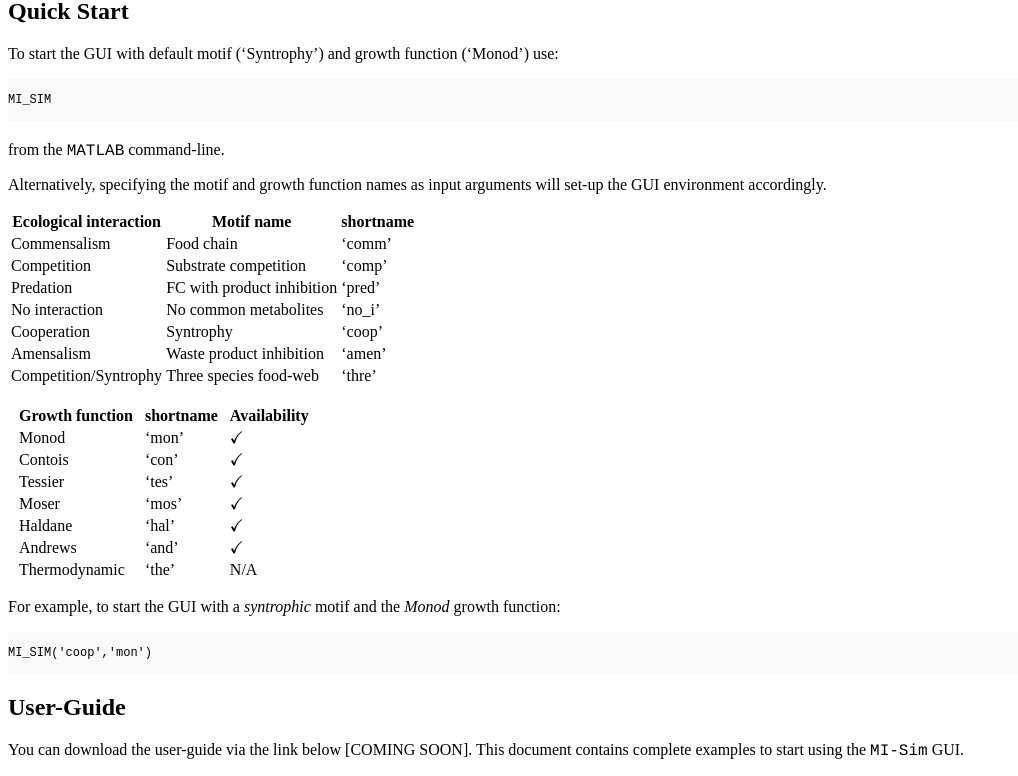
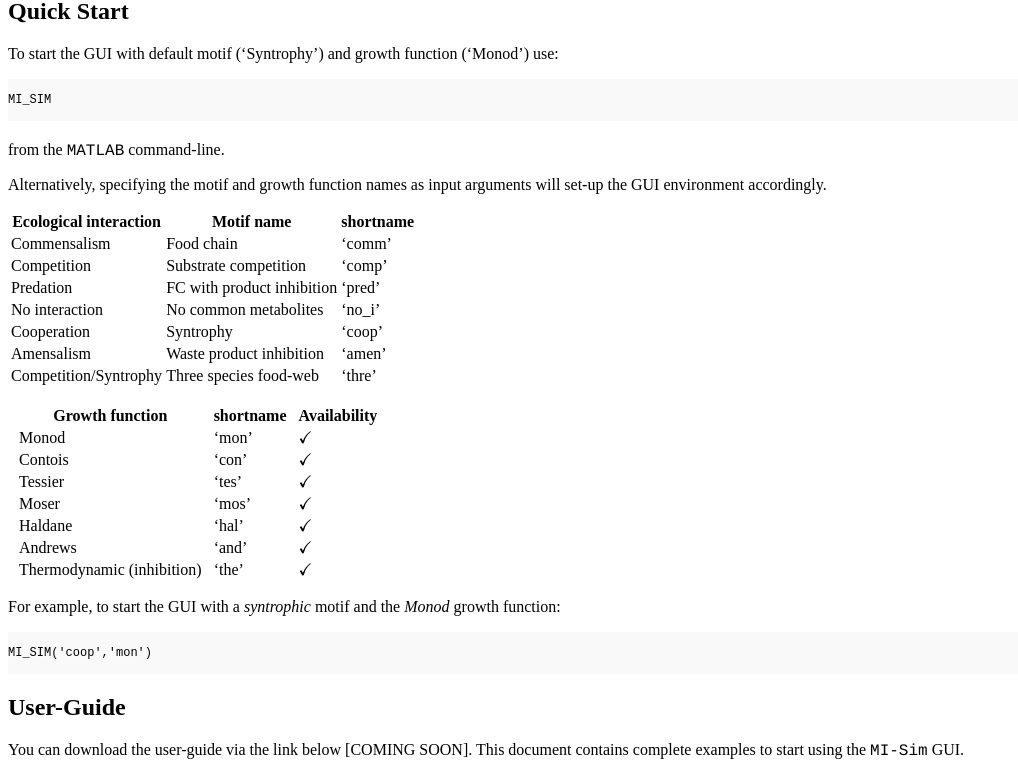
Before and after one commit to MI-SIM/MI-SIM.github.io, a Jekyll site: the page built from _posts/01-01-17-gettingstarted.md, in a window 1280 px wide and 900 px high, scrolled down 743 px, cut to the strip 0-776 px from the top of the window. Shown: the whole strip, without its empty margins (0-1018 px from the left). Built offline with Jekyll 4.4.1, drawn with Linux system fonts in a browser that asks for light colours; formulas are drawn with MathJax 3; a style sheet for code colours, icons or effects is not loaded.

Commit message:
Added thermodynamics description

```diff
--- a/_posts/01-01-17-gettingstarted.md
+++ b/_posts/01-01-17-gettingstarted.md
@@ -66,15 +66,15 @@ from the <span style="font-family:Courier;">MATLAB</span> command-line.
 <p></p>
 <p></p>
 
-||Growth function|| shortname||Availability||
-||---------------||----------||------------||
-||Monod          ||'mon'     ||$\checkmark$||
-||Contois        ||'con'     ||$\checkmark$||
-||Tessier        ||'tes'     ||$\checkmark$||
-||Moser          ||'mos'     ||$\checkmark$||
-||Haldane	 ||'hal'     ||$\checkmark$||
-||Andrews        ||'and'     ||$\checkmark$||
-||Thermodynamic  ||'the'     ||N/A         ||
+||Growth function	     || shortname||Availability||
+||---------------------------||----------||------------||
+||Monod                      ||'mon'     ||$\checkmark$||
+||Contois                    ||'con'     ||$\checkmark$||
+||Tessier                    ||'tes'     ||$\checkmark$||
+||Moser                      ||'mos'     ||$\checkmark$||
+||Haldane	             ||'hal'     ||$\checkmark$||
+||Andrews                    ||'and'     ||$\checkmark$||
+||Thermodynamic (inhibition) ||'the'     ||$\checkmark$||
 
 <p></p>
 <p></p>
```
Also changed, not shown: _posts/01-01-17-misiminterface.md (+1 -1 lines), _posts/01-01-17-thermodynamics.md (+2 -2 lines).
